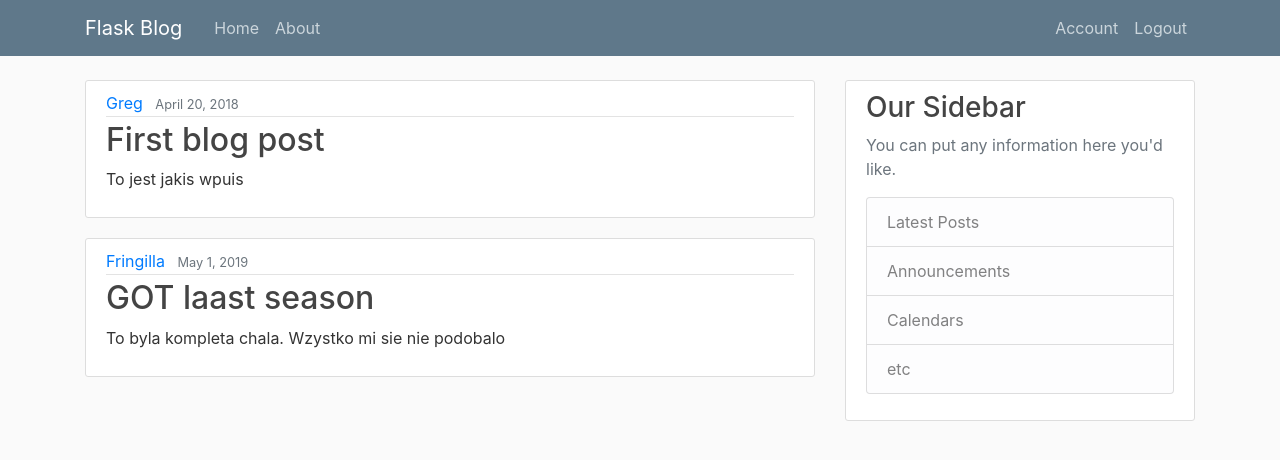
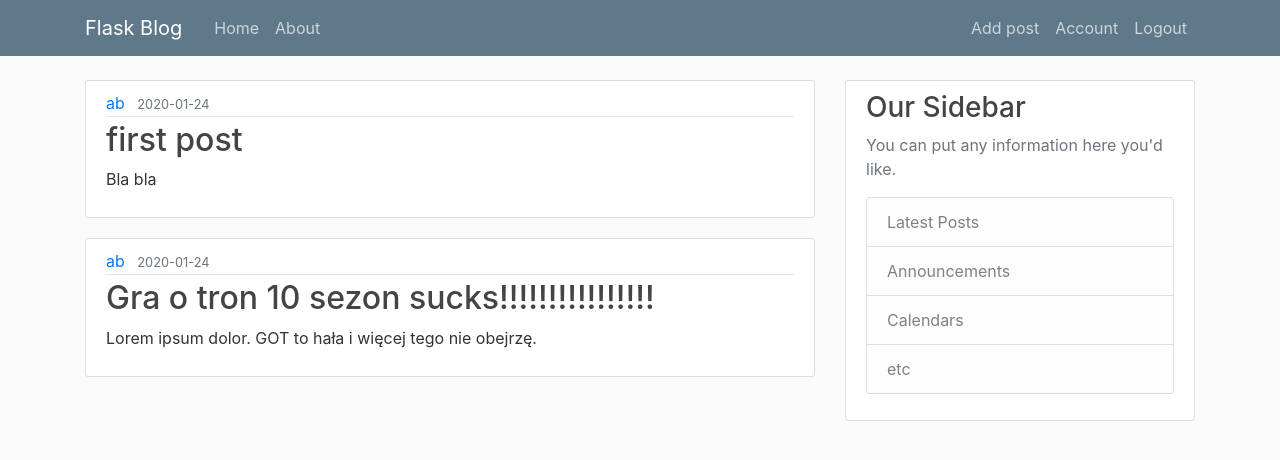
Before and after one commit to GrzegorzKy/Flask-blog, a Flask app: page / in a window 1280 px wide. Shown: the top 460 px of the page. Run offline with Flask 2, Linux system fonts and the light colour scheme; a user stored in the database is signed in; data comes from the database, SQL or seed files in the repository; both versions use the stored data as it was after the commit; some libraries are stand-ins or nearby versions.

Commit message:
dodanie obsługi postów

```diff
--- a/flaskblog/routes.py
+++ b/flaskblog/routes.py
@@ -4,28 +4,29 @@ import secrets
 from PIL import Image
 from flask import render_template, url_for, flash, redirect, request
 from flaskblog import app, db, bcrypt
-from flaskblog.forms import RegistrationForm, LoginForm, UpdateAccountForm
+from flaskblog.forms import RegistrationForm, LoginForm, UpdateAccountForm, PostForm
 from flaskblog.models import User, Post
 from flask_login import login_user, current_user, logout_user, login_required
 
 
-posts = [
-        {   'author': 'Greg',
-            'title': 'First blog post',
-            'content': 'To jest jakis wpuis',
-            'date_posted': 'April 20, 2018'
-                },
-        {   'author': 'Fringilla',
-            'title': 'GOT laast season',
-            'content': 'To byla kompleta chala. Wzystko mi sie nie podobalo',
-            'date_posted': 'May 1, 2019'
-                }
-        ]
+#posts = [
+#        {   'author': 'Greg',
+#            'title': 'First blog post',
+#            'content': 'To jest jakis wpuis',
+#            'date_posted': 'April 20, 2018'
+#                },
+#        {   'author': 'Fringilla',
+#            'title': 'GOT laast season',
+#            'content': 'To byla kompleta chala. Wzystko mi sie nie podobalo',
+#            'date_posted': 'May 1, 2019'
+#                }
+#        ]
 
 
 @app.route('/')
 @app.route('/home')
 def home():
+    posts = Post.query.order_by(Post.date_posted.desc()).all()
     return render_template('home.html', posts=posts)
 
 
@@ -115,3 +116,16 @@ def account():
         form.email.data = current_user.email
     image_file = url_for('static', filename='profile_pics/' + current_user.image_file)
     return render_template('account.html', title='Your details', image_file=image_file, form=form)
+
+
+@app.route('/post/new', methods=['GET', 'POST'])
+@login_required
+def new_post():
+    form = PostForm()
+    if form.validate_on_submit():
+        post = Post(title=form.title.data, content=form.content.data, author=current_user)
+        db.session.add(post)
+        db.session.commit()
+        flash('The post has been created.', 'success')
+        return redirect(url_for('home'))
+    return render_template('create_post.html', title='Create a post', form=form)
--- a/flaskblog/templates/base.html
+++ b/flaskblog/templates/base.html
@@ -34,6 +34,7 @@
             <!-- Navbar Right Side -->
             <div class="navbar-nav">
               {% if current_user.is_authenticated %}
+              <a class="nav-item nav-link" href="{{ url_for('new_post') }}">Add post</a>
               <a class="nav-item nav-link" href="/account">Account</a>
               <a class="nav-item nav-link" href="/logout">Logout</a>
               {% else %}
--- a/flaskblog/templates/home.html
+++ b/flaskblog/templates/home.html
@@ -4,8 +4,8 @@
         <article class="media content-section">
           <div class="media-body">
             <div class="article-metadata">
-              <a class="mr-2" href="#">{{ post.author }}</a>
-              <small class="text-muted">{{ post.date_posted }}</small>
+              <a class="mr-2" href="#">{{ post.author.username }}</a>
+              <small class="text-muted">{{ post.date_posted.strftime('%Y-%m-%d') }}</small>
             </div>
             <h2><a class="article-title" href="#">{{ post.title }}</a></h2>
             <p class="article-content">{{ post.content }}</p>
```
Also changed, not shown: flaskblog/forms.py (+7 -1 lines), flaskblog/templates/create_post.html (added, +40 -0 lines), flaskblog/site.db, flaskblog/static/profile_pics/54bc6c3e255f1413..jpg (deleted), flaskblog/static/profile_pics/54dfee08392ecc3c..jpg (deleted), flaskblog/static/profile_pics/935ceeb82af770ee..jpg (deleted).
